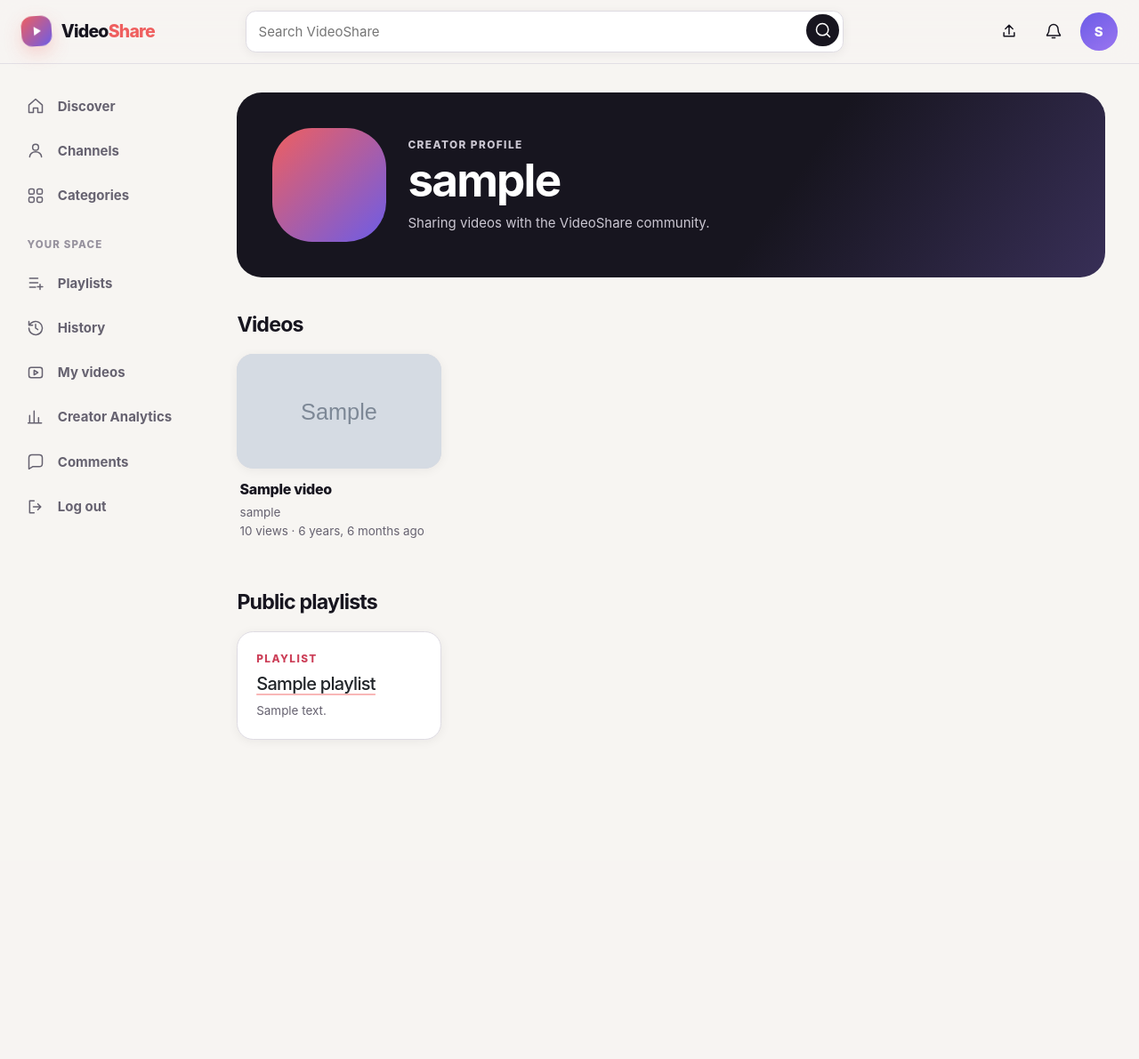
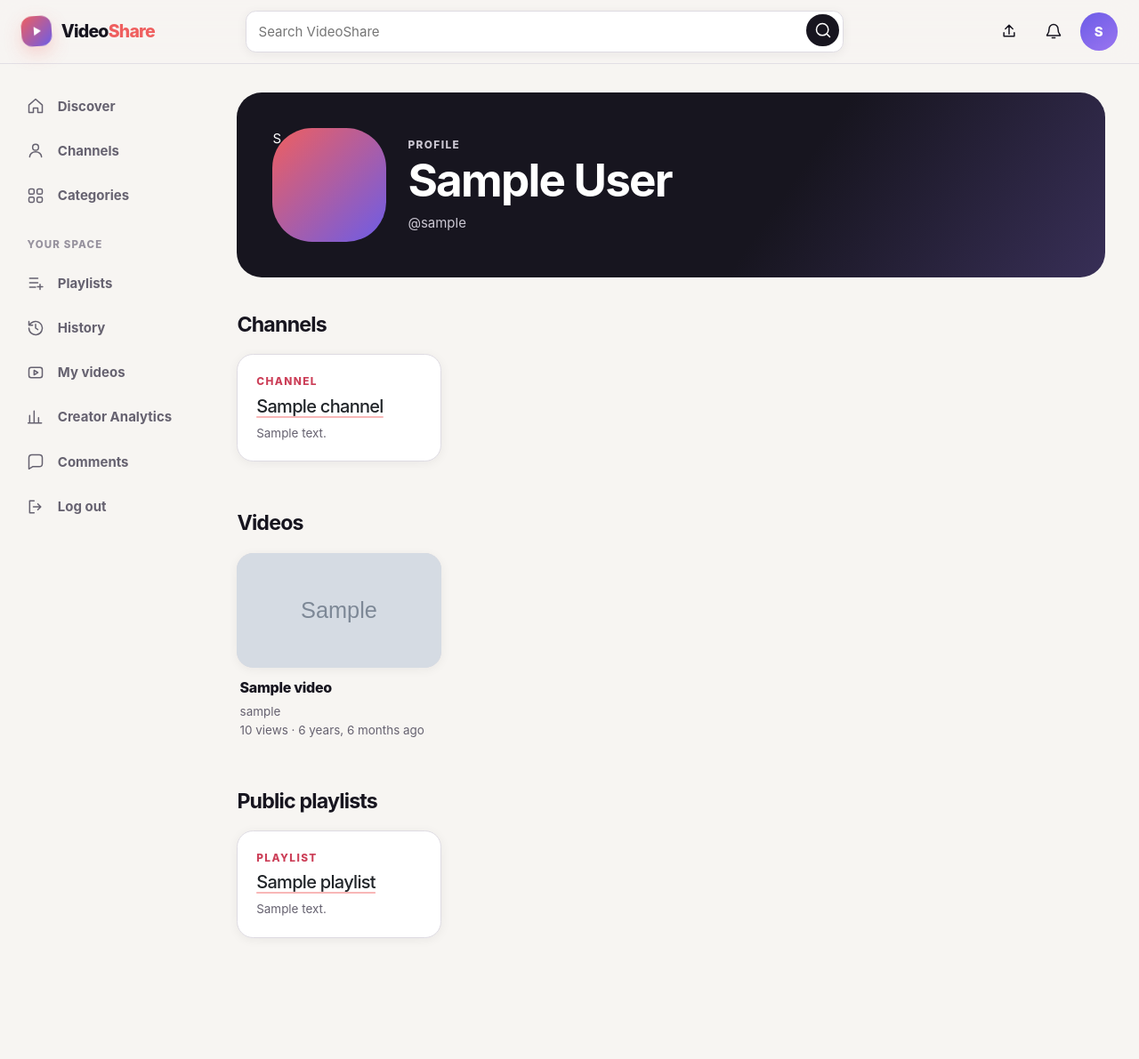
Before and after one commit to drakeg/ytclone, a Django app: a page that uses video/templates/videos/user_profile.html in a window 1280 px wide. Shown: the whole page at 89% size. Before the commit the page ends 832 px from the top, so only its background shows below. Run offline with Django 4.2, Linux system fonts and the light colour scheme; tables that the repository leaves empty hold one stand-in row (values such as "Sample post"); grey boxes marked "Sample" are stand-in pictures.

Commit message:
Build out profile page with channel management

```diff
--- a/video/templates/videos/user_profile.html
+++ b/video/templates/videos/user_profile.html
@@ -1,7 +1,43 @@
 {% extends 'base.html' %}
 {% block title %}{{ user.username }} · VideoShare{% endblock %}
 {% block content %}
-<header class="identity-banner">{% if user.profile.profile_image %}<img src="{{ user.profile.profile_image.url }}" alt="{{ user.username }} profile image">{% else %}<div class="identity-avatar"></div>{% endif %}<div><p class="eyebrow">Creator profile</p><h1>{{ user.username }}</h1><p>{{ user.profile.description|default:"Sharing videos with the VideoShare community." }}</p></div></header>
+<header class="identity-banner">
+    <div class="identity-avatar">{{ user.username|slice:":1"|upper }}</div>
+    <div>
+        <p class="eyebrow">Profile</p>
+        <h1>{{ user.get_full_name|default:user.username }}</h1>
+        <p>@{{ user.username }}</p>
+        {% if request.user == user %}
+            <div class="form-actions">
+                <a class="btn btn-primary" href="{% url 'channel_create' %}">Create channel</a>
+                <a class="btn btn-outline-secondary" href="{% url 'edit_profile' user.username %}">Edit profile</a>
+            </div>
+        {% endif %}
+    </div>
+</header>
+
+{% if request.user == user %}
+<section class="discovery-section">
+    <div class="section-heading"><h2>Your account</h2></div>
+    <div class="card"><div class="card-body">
+        <p><strong>Username:</strong> {{ user.username }}</p>
+        <p><strong>Name:</strong> {{ user.get_full_name|default:"Not set" }}</p>
+        <p><strong>Email:</strong> {{ user.email|default:"Not set" }}</p>
+    </div></div>
+</section>
+{% endif %}
+
+<section class="discovery-section">
+    <div class="section-heading"><h2>Channels</h2>{% if request.user == user %}<a class="btn btn-sm btn-primary" href="{% url 'channel_create' %}">New channel</a>{% endif %}</div>
+    <div class="video-grid">
+        {% for channel in user.channel_set.all %}
+            <article class="card"><div class="card-body"><p class="eyebrow">Channel</p><h3 class="h5"><a href="{% url 'channel_detail' channel.pk %}">{{ channel.name }}</a></h3><p class="video-meta">{{ channel.description|truncatewords:20 }}</p></div></article>
+        {% empty %}
+            <div class="empty-state">{% if request.user == user %}You do not have a channel yet. Create one to start uploading videos.{% else %}No channels yet.{% endif %}</div>
+        {% endfor %}
+    </div>
+</section>
+
 <section class="discovery-section"><div class="section-heading"><h2>Videos</h2></div>{% include 'videos/_video_cards.html' with videos=videos %}</section>
 <section class="discovery-section"><div class="section-heading"><h2>Public playlists</h2></div><div class="video-grid">{% for playlist in public_playlists %}<article class="card"><div class="card-body"><p class="eyebrow">Playlist</p><h3 class="h5"><a href="{% url 'playlist_detail' playlist.pk %}">{{ playlist.name }}</a></h3><p class="video-meta">{{ playlist.description|default:"A public collection."|truncatewords:18 }}</p></div></article>{% empty %}<div class="empty-state">No public playlists yet.</div>{% endfor %}</div></section>
 {% endblock %}
```
